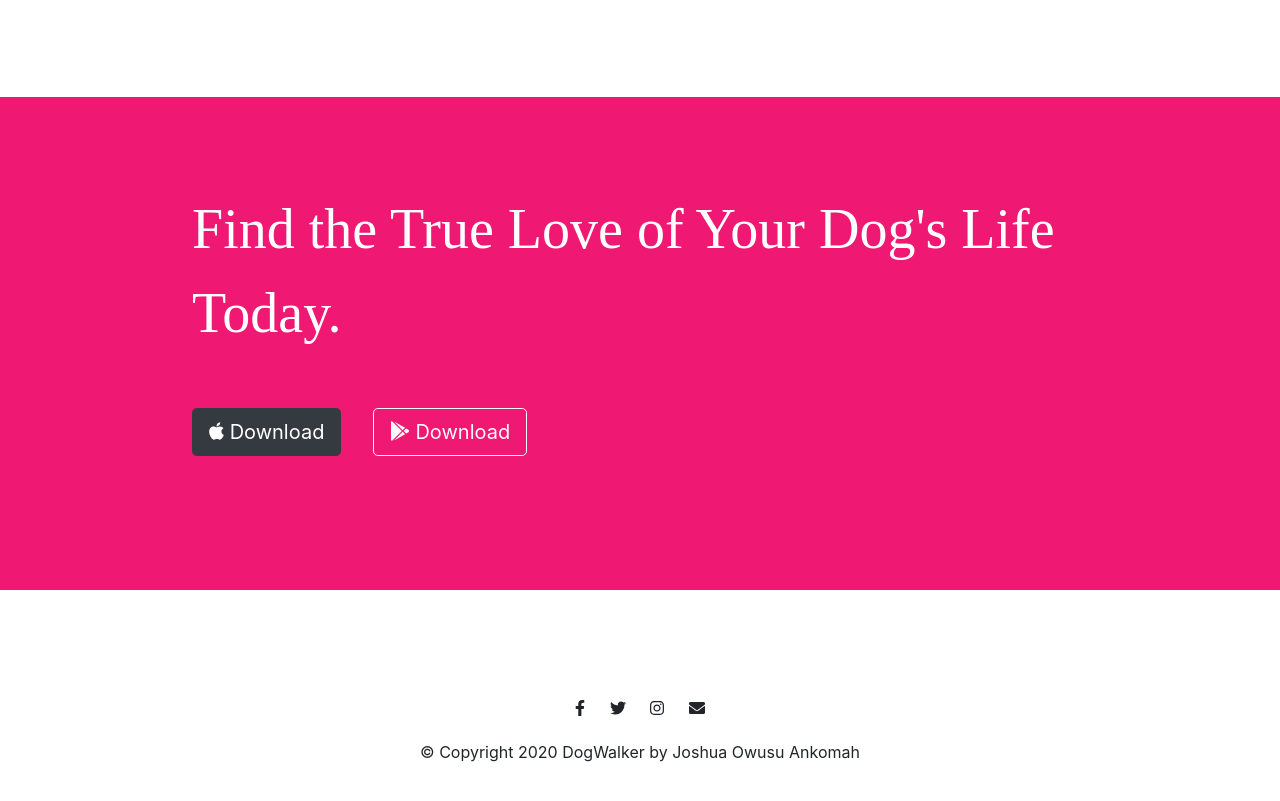
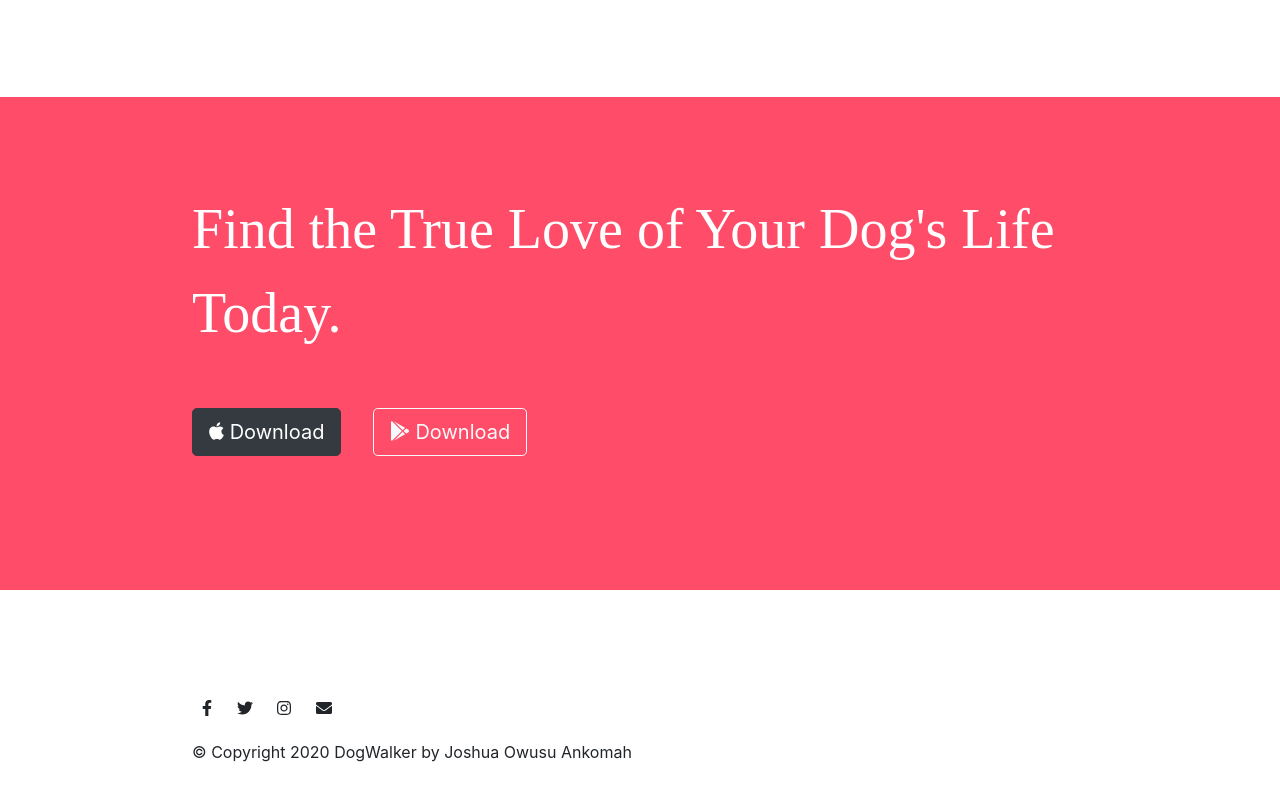
Before and after one commit to code-JOA/Dog-Walking-Website, a plain HTML site: page index.html in a window 1280 px wide. Shown: the part 2491-3292 px from the top of the page. Drawn offline with nearby package versions, Linux system fonts and the light colour scheme.

Commit message:
css styling refactoring

```diff
--- a/css/styles.css
+++ b/css/styles.css
@@ -50,6 +50,16 @@ h1, h2,h3,h4,h5,h6 {
   padding: 7% 15%;
 }
 
+/* # section */
+.colored-section {
+  background-color: #ff4c68;
+  color: #fff;
+}
+
+.white-section {
+  background-color: #fff;
+
+}
 
 
 .icon {
@@ -104,11 +114,11 @@ h1, h2,h3,h4,h5,h6 {
   background-color: #ff4c68;
   /* color: #000; # black; */
   color: #fff;
-  text-align: left;
 }
 
 #title .container-fluid {
   padding: 3% 15% 7%;
+  text-align: left;
 }
 
 .title-image {
@@ -121,7 +131,7 @@ h1, h2,h3,h4,h5,h6 {
 /* features-sections */
 #features {
   /* padding: 7% 15%; */
-  background-color: #fff;
+  /* background-color: #fff; */
   position:relative;
   /* z-index:1; */
 }
@@ -142,7 +152,7 @@ font-size: 1.5;
   /* text-align: center; */
   /* background-color: #ef1872 */
   background-color: #ef8172;
-  color: #fff;
+  /* color: #fff; */
 }
 
 .testimonial-text {
@@ -207,13 +217,13 @@ font-size: 1.5;
   }
 }
 
-#cta {
+/* #cta {
   background-color: #ef1872;
   color: #fff;
   /* padding: 7% 15%; */
   /* text-align: center; */
 
-  }
+  } */
 
 /* .cta-heading {
   font-family: "Montserrat-Black";
```
